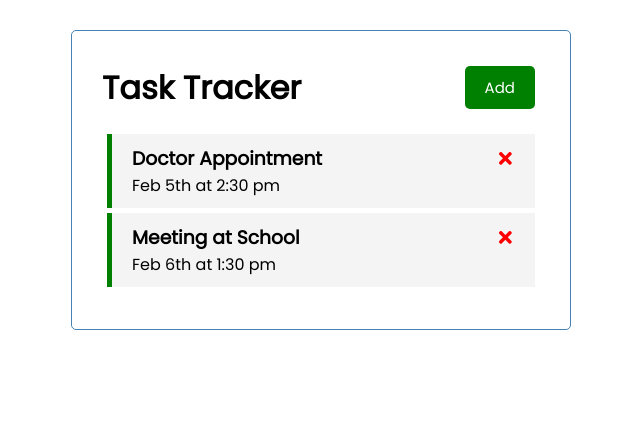
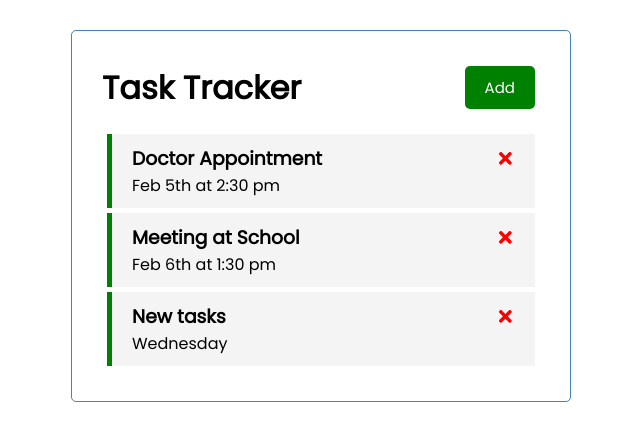
Before and after one commit to TomasGarciaDev/react-task-tracker, a React (Create React App) app: page / in a window 1280 px wide. Shown: the top 440 px of the page, without its empty margins (319-959 px from the left). Built offline with nearby package versions, Linux system fonts and the light colour scheme; data requests are answered from the project's data file.

Commit message:
Can add tasks to the server

```diff
--- a/db.json
+++ b/db.json
@@ -11,6 +11,12 @@
       "text": "Meeting at School",
       "day": "Feb 6th at 1:30 pm",
       "reminder": true
+    },
+    {
+      "text": "New tasks",
+      "day": "Wednesday",
+      "reminder": true,
+      "id": 3
     }
   ]
 }
--- a/src/App.js
+++ b/src/App.js
@@ -17,7 +17,6 @@
   }, [])
 
   // Fetch Tasks
-
   const fetchTasks = async () => {
     const res = await fetch('http://localhost:5000/tasks')
     const data = await res.json()
@@ -26,13 +25,20 @@
   }
 
   // Add Task
-  const addTask = (task) => {
-    // const res = await fetch('http://localhost:5000')
-    const id = Math.floor(Math.random() * 10000) +1
+  const addTask = async (task) => {
+    const res = await fetch('http://localhost:5000/tasks', {
+      method: 'POST',
+      headers: {
+        'Content-type': 'application/json'
+      },
+      body: JSON.stringify(task),
+    })
 
-    const newTask = { id, ...task }
-    setTasks([...tasks, newTask])
+    const data = await res.json()
+
+    setTasks([...tasks, data])
   }
+
   // Delete Task
   const deleteTask = async (id) => {
     await fetch(`http://localhost:5000/tasks/${id}`, {
```
